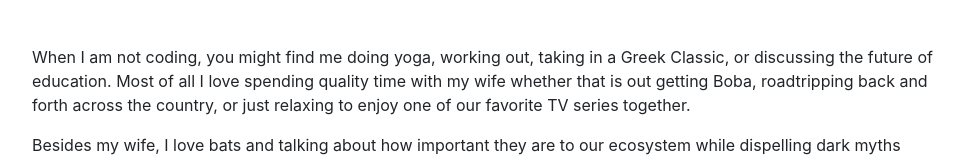
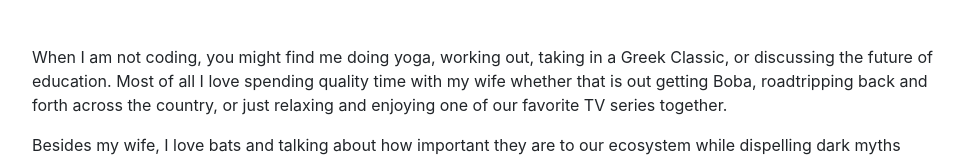
Before and after one commit to BlakeItOut/Resume, a website with bundled scripts: page index.html in a window 1280 px wide. Shown: the part 4771-4931 px from the top of the page, without its empty margins (288-1252 px from the left). Built offline with nearby package versions, Linux system fonts and the light colour scheme; a web font is replaced by a local one.

Commit message:
updated resume final

```diff
--- a/index.html
+++ b/index.html
@@ -262,7 +262,7 @@
       <section class="resume-section p-3 p-lg-5 d-flex flex-column" id="interests">
         <div class="my-auto">
           <h2 class="mb-5">Interests</h2>
-          <p>When I am not coding, you might find me doing yoga, working out, taking in a Greek Classic, or discussing the future of education. Most of all I love spending quality time with my wife whether that is out getting Boba, roadtripping back and forth across the country, or just relaxing to enjoy one of our favorite TV series together.</p>
+          <p>When I am not coding, you might find me doing yoga, working out, taking in a Greek Classic, or discussing the future of education. Most of all I love spending quality time with my wife whether that is out getting Boba, roadtripping back and forth across the country, or just relaxing and enjoying one of our favorite TV series together.</p>
           <p class="mb-0">Besides my wife, I love bats and talking about how important they are to our ecosystem while dispelling dark myths about them. I also love questions, asking them, pondering them, being asked them. Questions are the basis of learning so question away!</p>
         </div>
       </section>
--- a/package.json
+++ b/package.json
@@ -28,6 +28,7 @@
     "dependencies": {
         "@fortawesome/fontawesome-free": "^5.2.0",
         "bootstrap": "4.1.3",
+        "dig": "0.0.6",
         "jquery": "3.3.1"
     },
     "devDependencies": {
```
Also changed, not shown: 1 other file.
